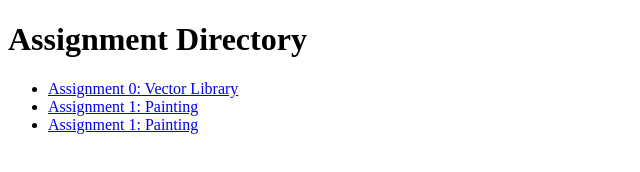
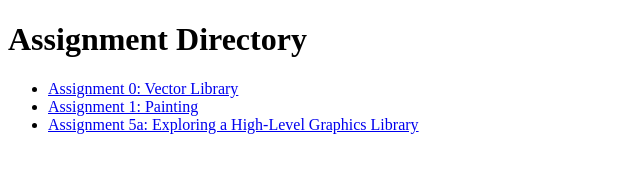
Before and after one commit to wihsong/CSE160, a plain HTML site: page index.html in a window 1280 px wide. Shown: the whole page, without its empty margins (0-640 px from the left). Drawn offline with Linux system fonts and the light colour scheme.

Commit message:
Fixed the name

```diff
--- a/index.html
+++ b/index.html
@@ -10,7 +10,7 @@
     <ul>
         <li><a href="./asg0/asg0.html">Assignment 0: Vector Library</a></li>
         <li><a href="./asg1/src/asg1.html">Assignment 1: Painting</a></li>
-        <li><a href="./asg5a/asg5a.html">Assignment 1: Painting</a></li>
+        <li><a href="./asg5a/asg5a.html">Assignment 5a: Exploring a High-Level Graphics Library</a></li>
     </ul>
 </body>
 </html>
```
